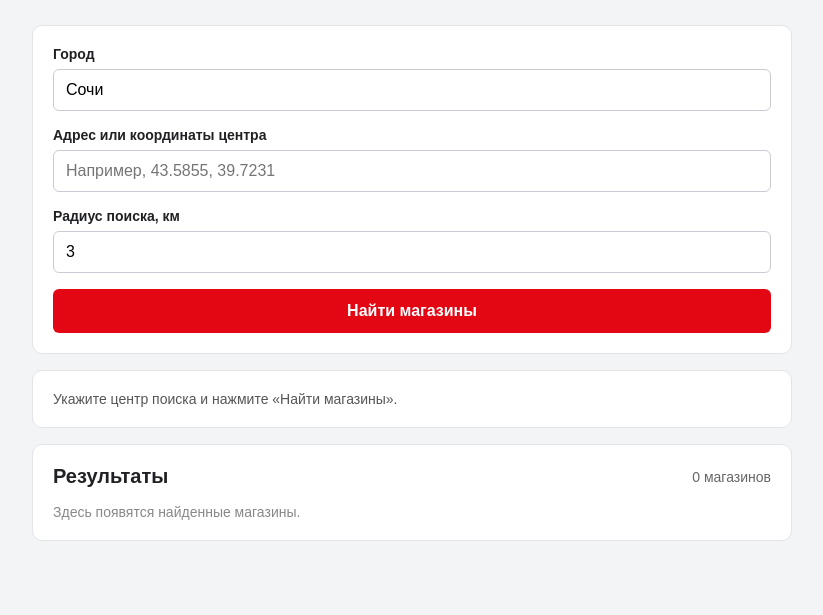
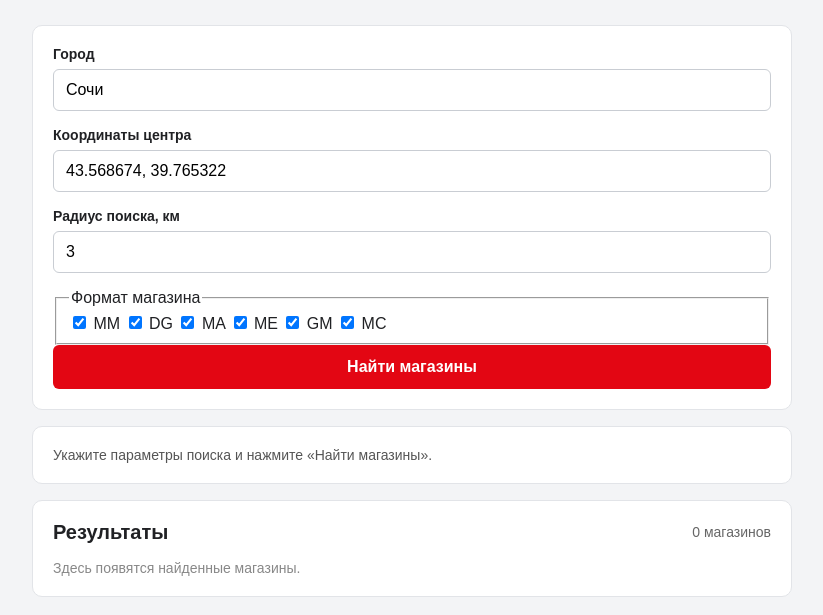
Before and after one commit to hectepob/magnit_parser, a plain HTML site: page index.html in a window 1280 px wide. Shown: the part 83-698 px from the top of the page, without its empty margins (228-1051 px from the left). Drawn offline with Linux system fonts and the light colour scheme.

Commit message:
Update index.html

```diff
--- a/index.html
+++ b/index.html
@@ -27,11 +27,12 @@
       </div>
 
       <div class="field">
-        <label for="center">Адрес или координаты центра</label>
+        <label for="center">Координаты центра</label>
         <input
           type="text"
           id="center"
-          placeholder="Например, 43.5855, 39.7231"
+          value="43.568674, 39.765322"
+          placeholder="Широта, долгота"
         >
       </div>
 
@@ -47,13 +48,49 @@
         >
       </div>
 
+      <fieldset class="format-field">
+        <legend>Формат магазина</legend>
+
+        <div class="format-options">
+          <label class="format-option">
+            <input type="checkbox" name="format" value="MM" checked>
+            <span>MM</span>
+          </label>
+
+          <label class="format-option">
+            <input type="checkbox" name="format" value="DG" checked>
+            <span>DG</span>
+          </label>
+
+          <label class="format-option">
+            <input type="checkbox" name="format" value="MA" checked>
+            <span>MA</span>
+          </label>
+
+          <label class="format-option">
+            <input type="checkbox" name="format" value="ME" checked>
+            <span>ME</span>
+          </label>
+
+          <label class="format-option">
+            <input type="checkbox" name="format" value="GM" checked>
+            <span>GM</span>
+          </label>
+
+          <label class="format-option">
+            <input type="checkbox" name="format" value="MC" checked>
+            <span>MC</span>
+          </label>
+        </div>
+      </fieldset>
+
       <button type="button" id="searchButton">
         Найти магазины
       </button>
     </section>
 
     <section class="status-panel" id="statusPanel" aria-live="polite">
-      <p id="status">Укажите центр поиска и нажмите «Найти магазины».</p>
+      <p id="status">Укажите параметры поиска и нажмите «Найти магазины».</p>
     </section>
 
     <section class="results-panel">
```
